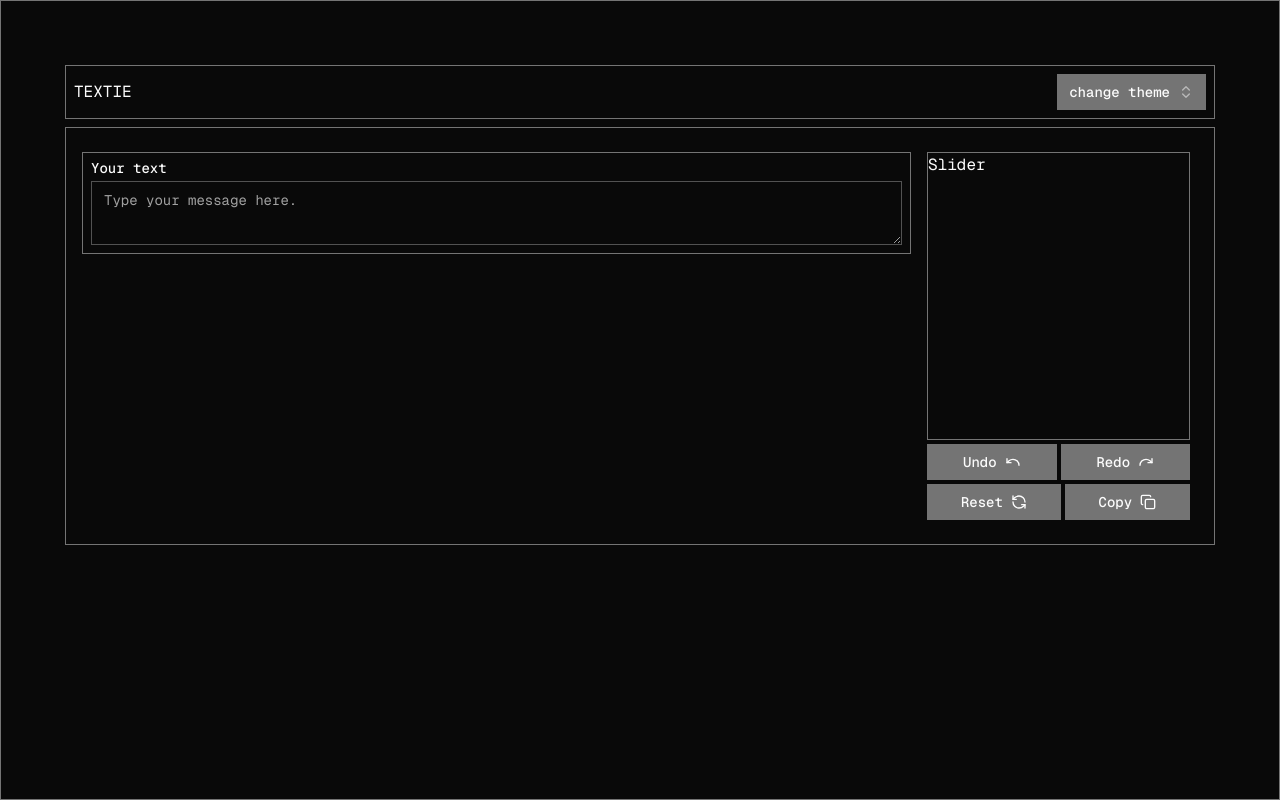
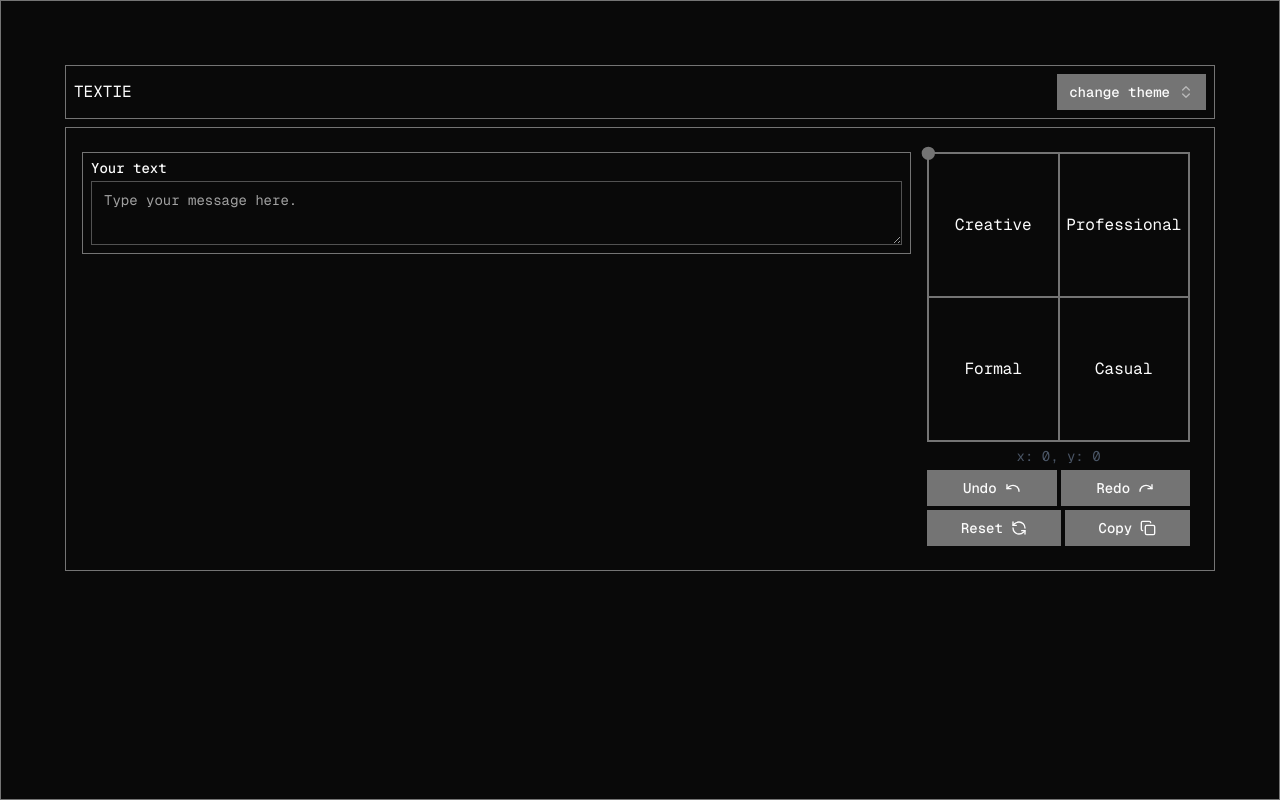
Before and after one commit to adityamandal-Developer/Tone-Slider-Text-Tool, a Next.js app: page / in a window 1280 px wide. Built offline with nearby package versions, Linux system fonts and the light colour scheme.

Commit message:
finished draggable logic

```diff
--- a/package.json
+++ b/package.json
@@ -18,11 +18,13 @@
     "class-variance-authority": "^0.7.1",
     "clsx": "^2.1.1",
     "cmdk": "^1.1.1",
+    "framer-motion": "^12.9.4",
     "lucide-react": "^0.503.0",
     "next": "15.3.1",
     "next-themes": "^0.4.6",
     "react": "^19.0.0",
     "react-dom": "^19.0.0",
+    "react-draggable": "^4.4.6",
     "react-resizable-panels": "^2.1.9",
     "tailwind-merge": "^3.2.0"
   },
--- a/src/components/componentLayouts/header.tsx
+++ b/src/components/componentLayouts/header.tsx
@@ -4,7 +4,7 @@ import ChangeThemeButton from "../ui/change-theme-button";
 
 const Header = () => {
   return (
-    <header className="flex justify-between items-center border-1 border-ring p-2">
+    <header className="flex justify-between items-center border rounded-md border-ring p-2">
       <Logo />
       <ChangeThemeButton />
     </header>
--- a/src/components/componentLayouts/mainComponent.tsx
+++ b/src/components/componentLayouts/mainComponent.tsx
@@ -6,7 +6,7 @@ type Props = {
 
 const mainComponent = ({ children }: Props) => {
   return (
-    <main className="min-h-screen flex flex-col gap-2 bg-background p-4 lg:p-16 text-foreground border-1 border-ring rounded-sm">
+    <main className="min-h-screen flex flex-col gap-2 bg-background p-4 lg:p-16 text-foreground border rounded-md border-ring">
       {children}
     </main>
   );
--- a/src/components/componentLayouts/settings.tsx
+++ b/src/components/componentLayouts/settings.tsx
@@ -1,15 +1,146 @@
-import React from "react";
+"use client";
+import React, { useRef, useState, useEffect } from "react";
 import ResetButton from "../ui/reset-button";
 import CopyButton from "../ui/copy-button";
 import UndoButton from "../ui/undo-button";
 import RedoButton from "../ui/redo-button";
+import { Dot } from "lucide-react";
 
 const Settings = () => {
+  const [position, setPosition] = useState({ x: 0, y: 0 });
+  const [isDragging, setIsDragging] = useState(false);
+  const [dragHistory, setDragHistory] = useState<{ x: number; y: number }[]>([
+    { x: 0, y: 0 },
+  ]);
+  const [historyIndex, setHistoryIndex] = useState(0);
+
+  const dotRef = useRef<HTMLDivElement>(null);
+  const sliderRef = useRef<HTMLDivElement>(null);
+
+  const handleMouseDown = (e: React.MouseEvent) => {
+    e.preventDefault();
+    setIsDragging(true);
+  };
+
+  // Handle dragging
+  const handleMouseMove = (e: React.MouseEvent) => {
+    if (!isDragging || !sliderRef.current) return;
+
+    const slider = sliderRef.current;
+    const rect = slider.getBoundingClientRect();
+
+    let newX = e.clientX - rect.left;
+    let newY = e.clientY - rect.top;
+
+    // Ensure dot stays within slider boundaries
+    newX = Math.max(0, Math.min(newX, rect.width));
+    newY = Math.max(0, Math.min(newY, rect.height));
+
+    // Update position
+    setPosition({ x: newX, y: newY });
+  };
+
+  const handleMouseUp = () => {
+    if (isDragging) {
+      const newHistory = [
+        ...dragHistory.slice(0, historyIndex + 1),
+        { ...position },
+      ];
+      setDragHistory(newHistory);
+      setHistoryIndex(newHistory.length - 1);
+      setIsDragging(false);
+    }
+  };
+
+  useEffect(() => {
+    const handleGlobalMouseUp = () => {
+      if (isDragging) {
+        setIsDragging(false);
+      }
+    };
+
+    window.addEventListener("mouseup", handleGlobalMouseUp);
+    return () => {
+      window.removeEventListener("mouseup", handleGlobalMouseUp);
+    };
+  }, [isDragging]);
+
+  const handleReset = () => {
+    const newPosition = { x: 0, y: 0 };
+    setPosition(newPosition);
+
+    const newHistory = [...dragHistory.slice(0, historyIndex + 1), newPosition];
+    setDragHistory(newHistory);
+    setHistoryIndex(newHistory.length - 1);
+  };
+
+  const handleCopy = () => {
+    const coordinates = `x: ${Math.round(position.x)}, y: ${Math.round(
+      position.y
+    )}`;
+    navigator.clipboard
+      .writeText(coordinates)
+      .then(() => console.log("Coordinates copied to clipboard"))
+      .catch((err) => console.error("Failed to copy coordinates", err));
+  };
+
+  const handleUndo = () => {
+    if (historyIndex > 0) {
+      const newIndex = historyIndex - 1;
+      setHistoryIndex(newIndex);
+      setPosition(dragHistory[newIndex]);
+    }
+  };
+
+  const handleRedo = () => {
+    if (historyIndex < dragHistory.length - 1) {
+      const newIndex = historyIndex + 1;
+      setHistoryIndex(newIndex);
+      setPosition(dragHistory[newIndex]);
+    }
+  };
+
   return (
     <div className="w-full h-full lg:w-1/3 p-2 flex flex-col gap-1">
       {/* slider */}
-      <div className="grow min-h-72 border-1 border-ring" id="slider">
-        Slider
+      <div
+        ref={sliderRef}
+        onMouseMove={handleMouseMove}
+        onMouseUp={handleMouseUp}
+        id="slider"
+        className="grow min-h-72 border rounded-md border-ring relative"
+      >
+        <div
+          ref={dotRef}
+          className="absolute cursor-move"
+          style={{
+            left: `${position.x}px`,
+            top: `${position.y}px`,
+            transform: "translate(-50%, -50%)",
+          }}
+          onMouseDown={handleMouseDown}
+        >
+          <Dot className="w-20 h-20 text-primary" />
+        </div>
+        <div className="grid grid-cols-2 min-h-72">
+          <div className="flex items-center justify-center w-full border border-ring text-center">
+            Creative
+          </div>
+          <div className="flex items-center justify-center w-full border border-ring text-center">
+            Professional
+          </div>
+          <div className="flex items-center justify-center w-full border border-ring text-center">
+            Formal
+          </div>
+          <div className="flex items-center justify-center w-full border border-ring text-center">
+            Casual
+          </div>
+        </div>
+      </div>
+
+      {/* Current coordinates */}
+      <div className="text-sm text-gray-600 text-center">
+        x: {Math.round(position.x)}, y: {Math.round(position.y)}
       </div>
 
       {/* undo redo */}
@@ -19,7 +150,7 @@ const Settings = () => {
       </div>
 
       {/* reset and copy */}
-      <div className="flex gap-1 " id="reset-copy">
+      <div className="flex gap-1" id="reset-copy">
         <ResetButton />
         <CopyButton />
       </div>
--- a/src/components/componentLayouts/text-editor.tsx
+++ b/src/components/componentLayouts/text-editor.tsx
@@ -6,7 +6,7 @@ type Props = {
 
 const Texteditor = ({ children }: Props) => {
   return (
-    <section className="h-full w-full flex flex-col lg:flex-row justify-between items-start gap-2 p-4 border-1 border-ring">
+    <section className="h-full w-full flex flex-col lg:flex-row justify-between items-start gap-2 p-4 border rounded-md border-ring">
       {children}
     </section>
   );
--- a/src/components/ui/text-area.tsx
+++ b/src/components/ui/text-area.tsx
@@ -4,7 +4,7 @@ import { Textarea } from "@/components/ui/textarea";
 
 const TextArea = () => {
   return (
-    <div className="flex flex-col w-full h-full gap-1.5 p-2 border-1 border-ring mt-2">
+    <div className="flex flex-col w-full h-full gap-1.5 p-2 border rounded-md border-ring mt-2">
       <Label htmlFor="message">Your text</Label>
       <Textarea
         placeholder="Type your message here."
```
Also changed, not shown: 1 other file (tests, documents, lock files or other folders).
